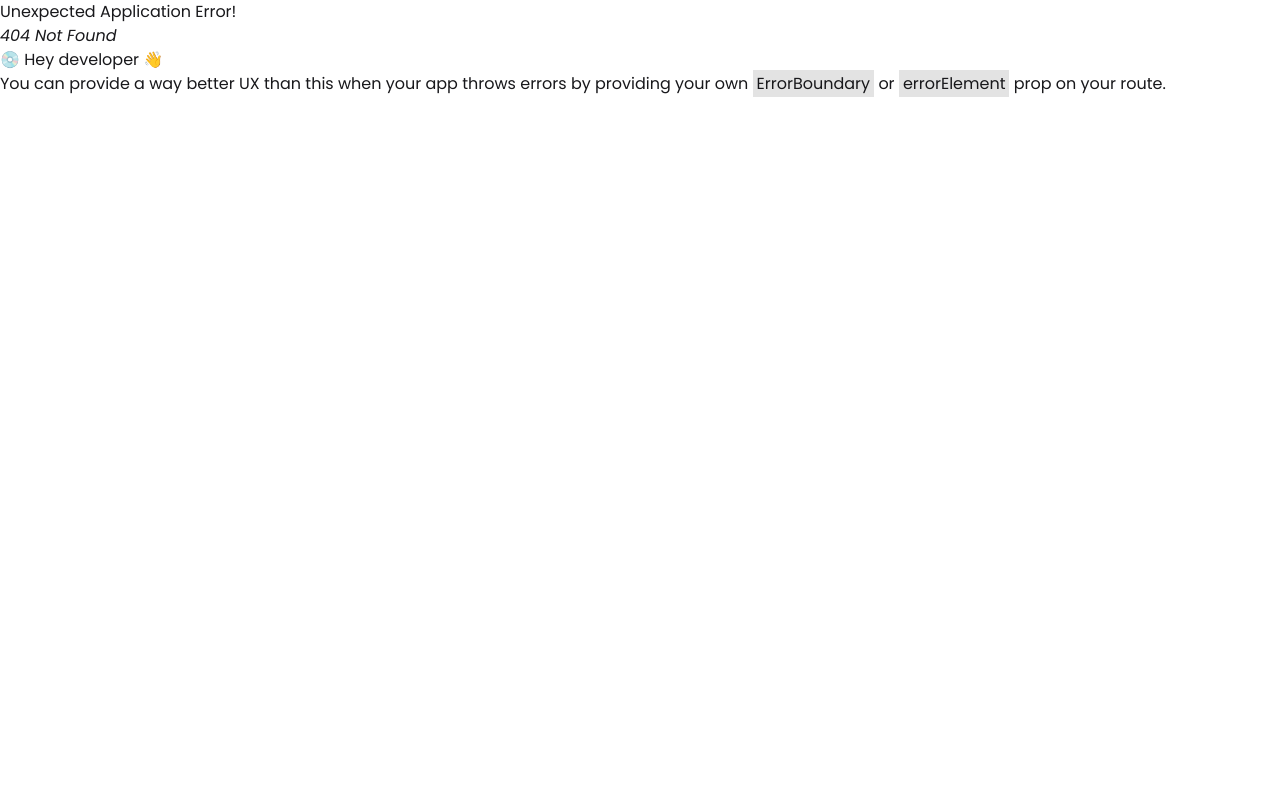
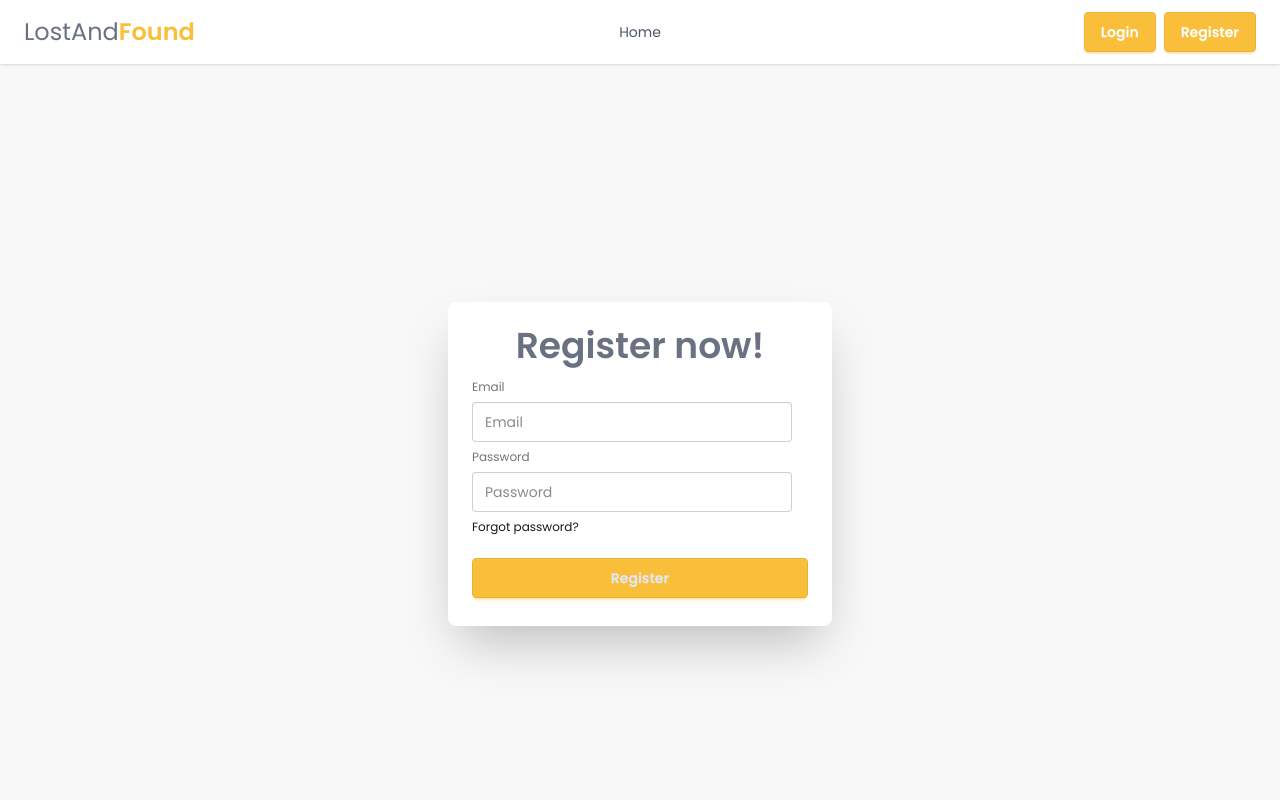
Before and after one commit to jobaied24/assignment_11_client, a React (Vite) app: page /register in a window 1280 px wide. Before the commit this address had no page. Shown: the top 800 px of the page. Built offline with nearby package versions, Linux system fonts and the light colour scheme.

Commit message:
added register and login page and register functionality

```diff
--- /dev/null
+++ b/Auth/AuthContext.jsx
@@ -0,0 +1,3 @@
+import { createContext } from "react";
+
+ export const AuthContext = createContext(null);
--- /dev/null
+++ b/Auth/AuthProvider.jsx
@@ -0,0 +1,24 @@
+import React from 'react';
+import { AuthContext } from './AuthContext';
+import { createUserWithEmailAndPassword } from 'firebase/auth';
+import { auth } from '../firebase.init';
+
+const AuthProvider = ({children}) => {
+
+    // sign in with email and password
+    const UserSignUp =(email,passaword)=>{
+        return createUserWithEmailAndPassword(auth,email,passaword);
+    }
+
+    const userInfo = {
+      UserSignUp
+     }
+
+    return (
+        <AuthContext value={userInfo}>
+                 {children}
+        </AuthContext>
+    );
+};
+
+export default AuthProvider;
--- /dev/null
+++ b/firebase.init.js
@@ -0,0 +1,21 @@
+// Import the functions you need from the SDKs you need
+import { initializeApp } from "firebase/app";
+import { getAuth } from "firebase/auth";
+// TODO: Add SDKs for Firebase products that you want to use
+// https://firebase.google.com/docs/web/setup#available-libraries
+
+// Your web app's Firebase configuration
+const firebaseConfig = {
+  apiKey: "AIzaSyDK8riQTlAFc_zmeQIdiSXAvyRjeRyKMwo",
+  authDomain: "assignment-11-auth-56502.firebaseapp.com",
+  projectId: "assignment-11-auth-56502",
+  storageBucket: "assignment-11-auth-56502.firebasestorage.app",
+  messagingSenderId: "636330297380",
+  appId: "1:636330297380:web:2d02bf1e836c209ea6f0b1"
+};
+
+// Initialize Firebase
+ const app = initializeApp(firebaseConfig);
+
+// Initialize Firebase Authentication and get a reference to the service
+export const auth = getAuth(app);
--- a/package.json
+++ b/package.json
@@ -11,6 +11,7 @@
   },
   "dependencies": {
     "@tailwindcss/vite": "^4.1.17",
+    "firebase": "^12.6.0",
     "react": "^19.2.0",
     "react-dom": "^19.2.0",
     "react-router": "^7.9.6",
--- /dev/null
+++ b/src/Authentication/Login/Login.jsx
@@ -0,0 +1,24 @@
+import React from 'react';
+
+const Login = () => {
+    return (
+<div className="hero bg-base-200 min-h-screen">
+    <div className="card bg-base-100 w-full max-w-sm shrink-0 shadow-2xl">
+      <div className="card-body">
+              <h1 className="text-center text-4xl text-gray-500 font-semibold">Login now!</h1>
+        <fieldset className="fieldset">
+          <label className="label">Email</label>
+          <input type="email" className="input" placeholder="Email" />
+          <label className="label">Password</label>
+          <input type="password" className="input" placeholder="Password" />
+          <div><a className="link link-hover">Forgot password?</a></div>
+          <button className="btn btn-primary mt-4">Login</button>
+        </fieldset>
+      </div>
+    </div>
+  </div>
+
+    );
+};
+
+export default Login;
--- /dev/null
+++ b/src/Authentication/Register/Register.jsx
@@ -0,0 +1,45 @@
+import React, { useContext } from 'react';
+import { AuthContext } from '../../../Auth/AuthContext';
+
+const Register = () => {
+  const {UserSignUp}=useContext(AuthContext);
+
+  const handleRegister = e =>{
+    e.preventDefault();
+    const form = e.target;
+    const email = form.email.value;
+    const password = form.password.value;
+
+    // register user
+    UserSignUp(email,password)
+    .then(res=>{
+      console.log(res.user);
+    })
+    .catch(error=>{
+      console.log(error);
+    })
+  }
+    return (
+<div className="hero py-20 bg-base-200 min-h-screen">
+    <div className="card bg-base-100 w-full max-w-sm shrink-0 shadow-2xl">
+      <div className="card-body">
+              <h1 className="text-center text-4xl text-gray-500 font-semibold">Register now!</h1>
+        {/* form */}
+        <form onSubmit={handleRegister}>
+        <fieldset className="fieldset">
+          <label className="label">Email</label>
+          <input type="email" name='email' className="input" placeholder="Email" />
+          <label className="label">Password</label>
+          <input type="password" name='password' className="input" placeholder="Password" />
+          <div><a className="link link-hover">Forgot password?</a></div>
+          <button className="btn btn-primary mt-4">Register</button>
+        </fieldset>
+        </form>
+
+      </div>
+    </div>
+  </div>
+    );
+};
+
+export default Register;
--- a/src/Pages/Home/Banner.jsx
+++ b/src/Pages/Home/Banner.jsx
@@ -41,7 +41,7 @@ const Banner = () => {
 
                {/* slide2 */}
             <SwiperSlide>
-                <img className='h-screen object-cover brightness-50 w-full' src={slide2} alt="" />
+                <img className='h-screen object-cover brightness-40 w-full' src={slide2} alt="" />
                             <h2 className='absolute mx-6 text-7xl flex items-center text-white inset-0'>Bring Lost
                     <span className='ml-5'>
                         <Typewriter
--- a/src/Router/Router.jsx
+++ b/src/Router/Router.jsx
@@ -2,6 +2,8 @@ import React from 'react';
 import { createBrowserRouter } from 'react-router';
 import RootLayout from '../Layout/RootLayout';
 import Home from '../Pages/Home/Home';
+import Login from '../Authentication/Login/Login';
+import Register from '../Authentication/Register/Register';
 
 const router = createBrowserRouter([
     {
@@ -11,6 +13,14 @@ const router = createBrowserRouter([
             {
                 index:true,
                 Component:Home
+            },
+            {
+                path:'/register',
+                Component:Register
+            },
+            {
+                path:'/login',
+                Component:Login
             }
         ]
     }
--- a/src/main.jsx
+++ b/src/main.jsx
@@ -4,9 +4,12 @@ import './index.css'
 import App from './App.jsx'
 import { RouterProvider } from 'react-router'
 import router from './Router/Router.jsx'
+import AuthProvider from '../Auth/AuthProvider.jsx'
 
 createRoot(document.getElementById('root')).render(
   <StrictMode>
+    <AuthProvider>
     <RouterProvider router={router}></RouterProvider>
+    </AuthProvider>
   </StrictMode>,
 )
--- a/src/shared/Navbar.jsx
+++ b/src/shared/Navbar.jsx
@@ -8,7 +8,7 @@ const Navbar = () => {
   </div>
 
     return (
-<div className="navbar bg-base-100 shadow-sm px-3">
+<div className="navbar bg-base-100 shadow-sm px-6">
   <div className="navbar-start">
     <div className="dropdown">
       <div tabIndex={0} role="button" className="btn btn-ghost lg:hidden">
@@ -28,8 +28,8 @@ const Navbar = () => {
     </ul>
   </div>
   <div className="navbar-end gap-2">
-    <NavLink className="btn btn-primary text-white">Login</NavLink>
-    <NavLink className="btn btn-primary text-white">Register</NavLink>
+    <NavLink to='/login' className="btn btn-primary text-white">Login</NavLink>
+    <NavLink to='/register' className="btn btn-primary text-white">Register</NavLink>
   </div>
 </div>
     );
```
Also changed, not shown: 1 other file (tests, documents, lock files or other folders).
